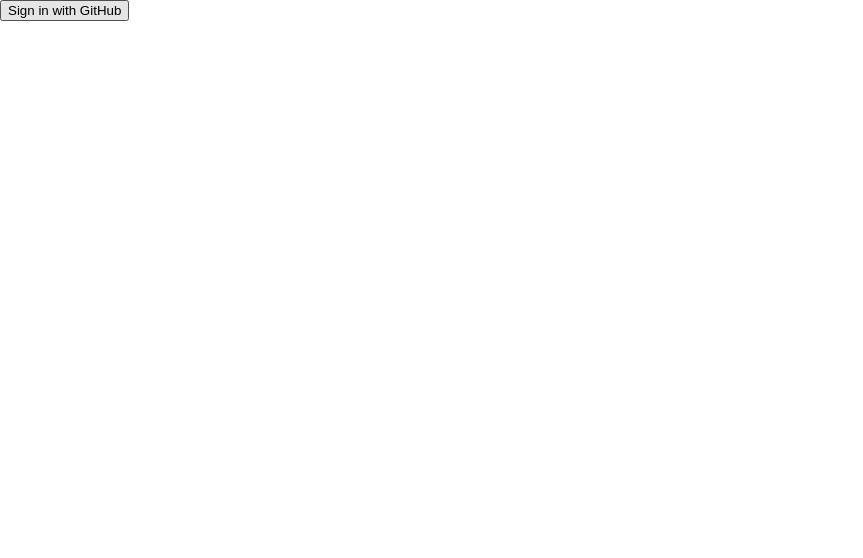
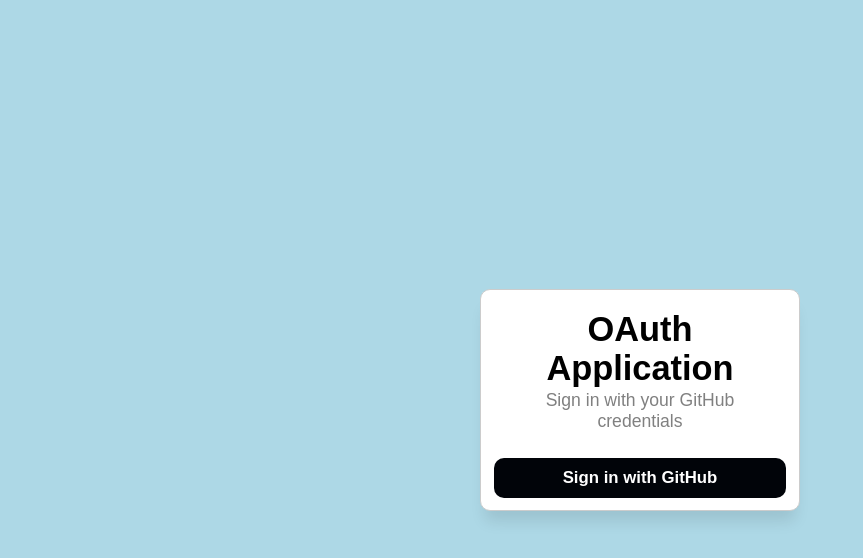
Before and after one commit to LukeJohnTherieau/mp-6, a Next.js app: page / in a window 1280 px wide. Shown: the top 558 px of the page, without its empty margins (0-863 px from the left). Built offline with nearby package versions, Linux system fonts and the light colour scheme; no server answers.

Commit message:
Style Refactoring

```diff
--- a/app/page.tsx
+++ b/app/page.tsx
@@ -1,10 +1,10 @@
-import LoginButton from "@/components/LoginButton";
+import Main from "@/components/Main";
 
 
 export default function Home() {
   return (
     <div>
-      <LoginButton/>
+      <Main/>
     </div>
   )
 }
--- /dev/null
+++ b/components/Login.tsx
@@ -0,0 +1,65 @@
+"use client"
+import { signIn } from "next-auth/react"
+import styled from "styled-components";
+
+
+const StyledDiv = styled.div`
+    width: 25%;
+    text-align: center;
+    display: flex;
+    flex-direction: column;
+    background-color: white;
+    padding: 1%;
+    border-radius: 10px;
+    border: 1px solid #ccc;
+    box-shadow: 0 15px 15px -5px rgba(0, 0, 0, 0.1);
+    @media  screen and (max-width: 1000px) {
+        width: 90%;
+    }
+`;
+
+const StyledTitleGroup = styled.div`
+    padding: 2%;
+    text-align: center;
+`;
+
+const StyledTitle = styled.h1`
+    color: black;
+    padding: 0.5%;
+    font-size: calc(12px + 1.75vw);
+`;
+
+const StyledP = styled.p`
+    color: gray;
+    padding: 0.5%;
+    font-size: calc(8px + 0.75vw);
+`;
+
+const StyledButton = styled.button`
+    display: block;
+    width: 100%;
+    background-color: #010409;
+    color: white;
+    border: none;
+    padding: 10px;
+    border-radius: 10px;
+    cursor: pointer;
+    font-weight: bold;
+    font-size: calc(4px + 1vw);
+`;
+
+
+export default function Login() {
+  return (
+    <StyledDiv>
+      <StyledTitleGroup>
+        <StyledTitle>OAuth Application</StyledTitle>
+        <StyledP>Sign in with your GitHub credentials</StyledP>
+      </StyledTitleGroup>
+      <br></br>
+      <StyledButton onClick={() => signIn("github")}>
+        Sign in with GitHub
+      </StyledButton>
+    </StyledDiv>
+  )
+}
--- a/components/LoginButton.tsx
+++ /dev/null
@@ -1,18 +0,0 @@
-"use client"
-import { signIn } from "next-auth/react"
-import { useSession } from "next-auth/react"
-import Profile from "@/components/Profile";
-
-export default function LoginButton() {
-  const { data: session } = useSession()
-  if (!session) {
-    return (
-      <button onClick={() => signIn("github")}>
-        Sign in with GitHub
-      </button>
-    )
-  }
-  else {
-    <Profile/>
-  }
-}
--- /dev/null
+++ b/components/Main.tsx
@@ -0,0 +1,24 @@
+"use client"
+import { useSession } from "next-auth/react"
+import Login from "@/components/Login";
+import Profile from "@/components/Profile";
+import styled from "styled-components";
+
+const StyledWrapper = styled.div`
+    display: flex;
+    flex-direction: column;
+    justify-content: center;
+    align-items: center;
+    min-height: 100vh;
+    background-color: #ADD8E6;
+    font-family: Arial, sans-serif
+`;
+
+export default function Main() {
+  const { data: session } = useSession()
+  return (
+    <StyledWrapper>
+      {(!session) ? <Login /> : <Profile session={session} />}
+    </StyledWrapper>
+  )
+}
--- a/components/Profile.tsx
+++ b/components/Profile.tsx
@@ -1,16 +1,79 @@
 "use client"
-import { signOut, useSession } from "next-auth/react"
+import { signOut } from "next-auth/react"
 import Image from 'next/image'
+import { Session } from "next-auth"
+import styled from "styled-components";
 
-export default function Profile() {
-  const { data: session } = useSession()
 
+const StyledP = styled.p`
+    color: gray;
+    padding: 0.5%;
+    font-size: calc(8px + 0.75vw);
+`;
+
+const StyledDiv = styled.div`
+    width: 35%;
+    text-align: center;
+    display: flex;
+    flex-direction: column;
+    background-color: white;
+    padding: 1%;
+    border-radius: 10px;
+    border: 1px solid #ccc;
+    box-shadow: 0 15px 15px -5px rgba(0, 0, 0, 0.1);
+    @media  screen and (max-width: 1000px) {
+        width: 90%;
+    }
+`;
+
+const Core = styled.div`
+    display: flex;
+    flex-direction: row
+    justify-content: center;
+    align-items: center;
+    text-align: left;
+`;
+
+const Info = styled.div`
+    display: flex;
+    flex-direction: column
+
+`;
+
+const StyledButton = styled.button`
+    display: block;
+    width: 100%;
+    background-color: #010409;
+    color: white;
+    border: none;
+    padding: 10px;
+    border-radius: 10px;
+    cursor: pointer;
+    font-weight: bold;
+    font-size: calc(4px + 1vw);
+`;
+
+const ProfilePicture = styled(Image)`
+    border-radius: 50%;
+    object-fit: cover;
+    margin: 5px;
+    @media  screen and (max-width: 1000px) {
+        width: 150px;
+        height: 150px;
+        border-radius: 50%;
+        object-fit: cover;
+        margin: 5px;
+    }
+`;
+
+
+export default function Profile({ session }: { session: Session }) {
   if (session) {
     return (
-      <>
-        <p>Signed in as {session.user?.email}</p>
+      <StyledDiv>
+        <Core>
           {session?.user?.image ? (
-          <Image
+            <ProfilePicture
               src={session.user.image}
               width={150}
               height={150}
@@ -18,9 +81,13 @@
               priority={true}
             />
           ) : null}
-        <p>{session.user?.name}</p>
-        <button onClick={() => signOut()}>Sign out</button>
-      </>
+          <Info>
+            <StyledP>Email: {session.user?.email}</StyledP>
+            <StyledP>Name: {session.user?.name}</StyledP>
+          </Info>
+        </Core>
+        <StyledButton onClick={() => signOut()}>Sign out</StyledButton>
+      </StyledDiv>
     )
   }
 }
--- a/package.json
+++ b/package.json
@@ -12,7 +12,8 @@
     "next": "16.2.4",
     "next-auth": "^5.0.0-beta.31",
     "react": "19.2.4",
-    "react-dom": "19.2.4"
+    "react-dom": "19.2.4",
+    "styled-components": "^6.4.0"
   },
   "devDependencies": {
     "@types/node": "^20",
```
Also changed, not shown: app/profile/page.tsx (deleted, +0 -9 lines), proxy.ts (deleted, +0 -16 lines), 1 other file (tests, documents, lock files or other folders). Lines whose indentation alone changed are shown as unchanged.
